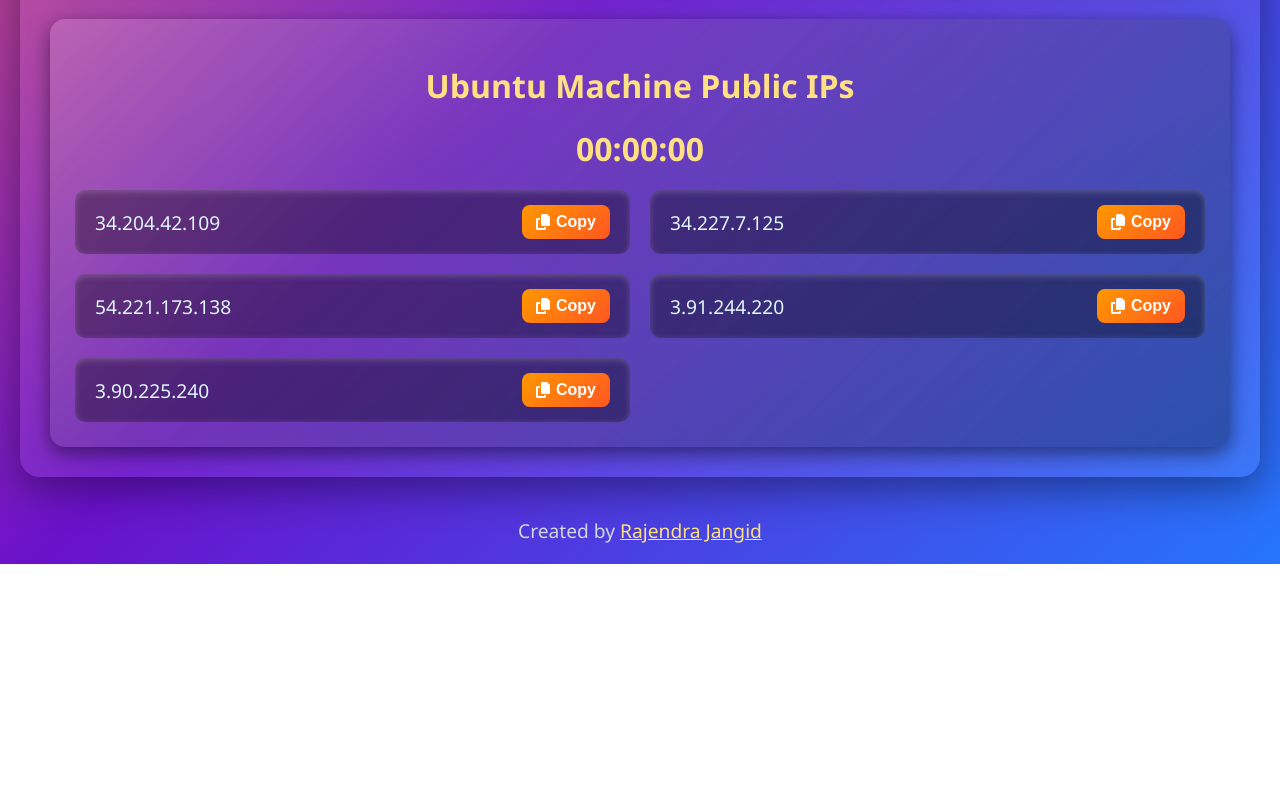
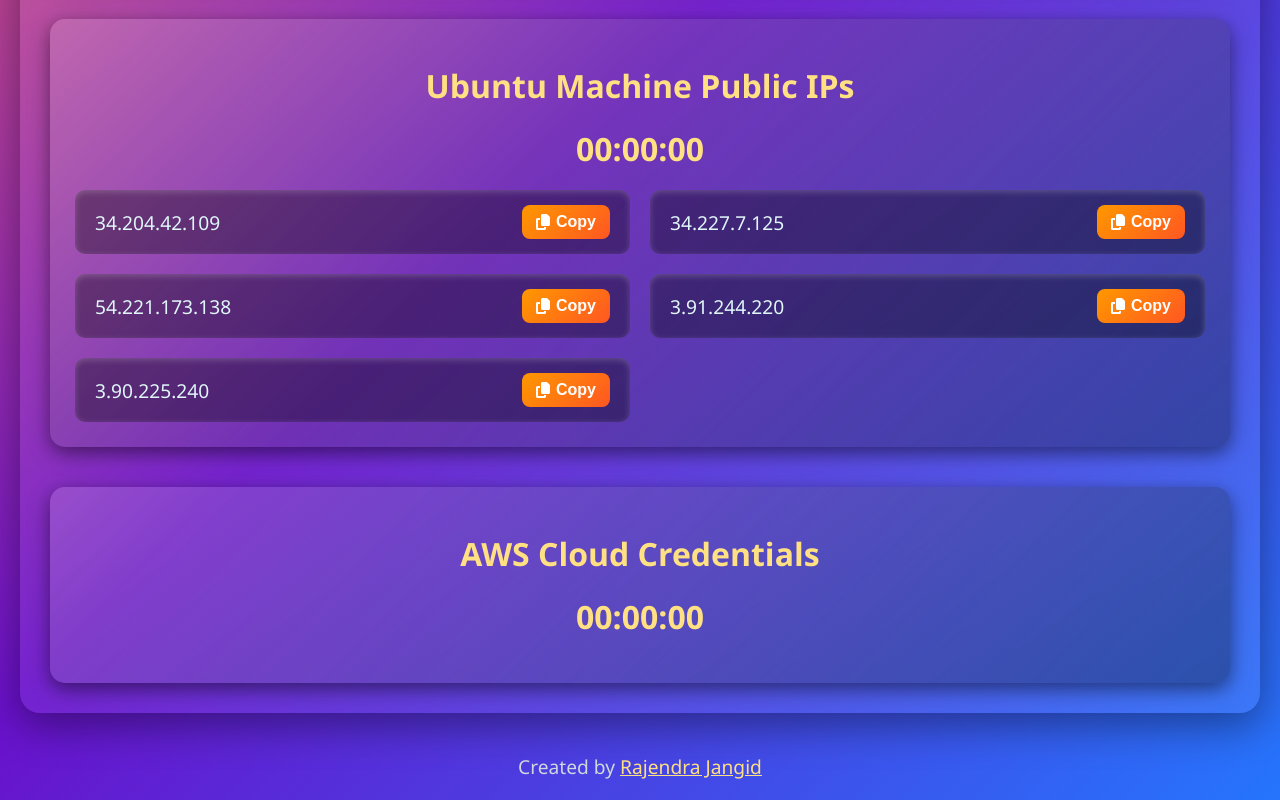
Before and after one commit to rajendra0968jangid/cloud-network, a plain HTML site: page index.html in a window 1280 px wide. Shown: the part 650-1450 px from the top of the page. Before the commit the page ends 1214 px from the top, so only its background shows below. Drawn offline with Linux system fonts and the light colour scheme.

Commit message:
Update index.html

```diff
--- a/index.html
+++ b/index.html
@@ -42,6 +42,11 @@
         <h2 id="countdown">00:00:00</h2>
         <div class="ip-grid" id="ipGrid"></div>
       </div>
+      <div class="box">
+        <h2>AWS Cloud Credentials</h2>
+        <h2 id="countdown1">00:00:00</h2>
+        <div class="ip-grid" id="ipGrid1"></div>
+      </div>
     </div>
 
   </div>
```
